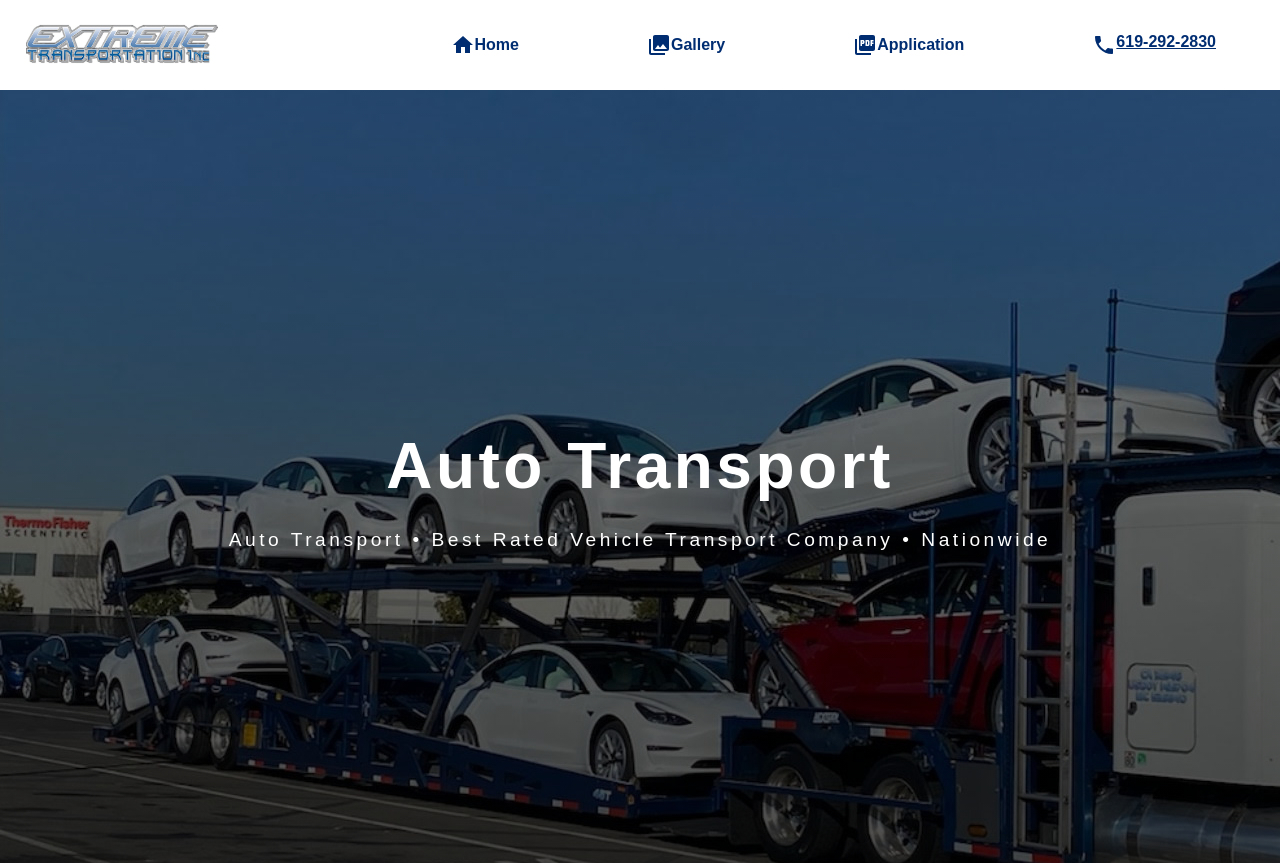
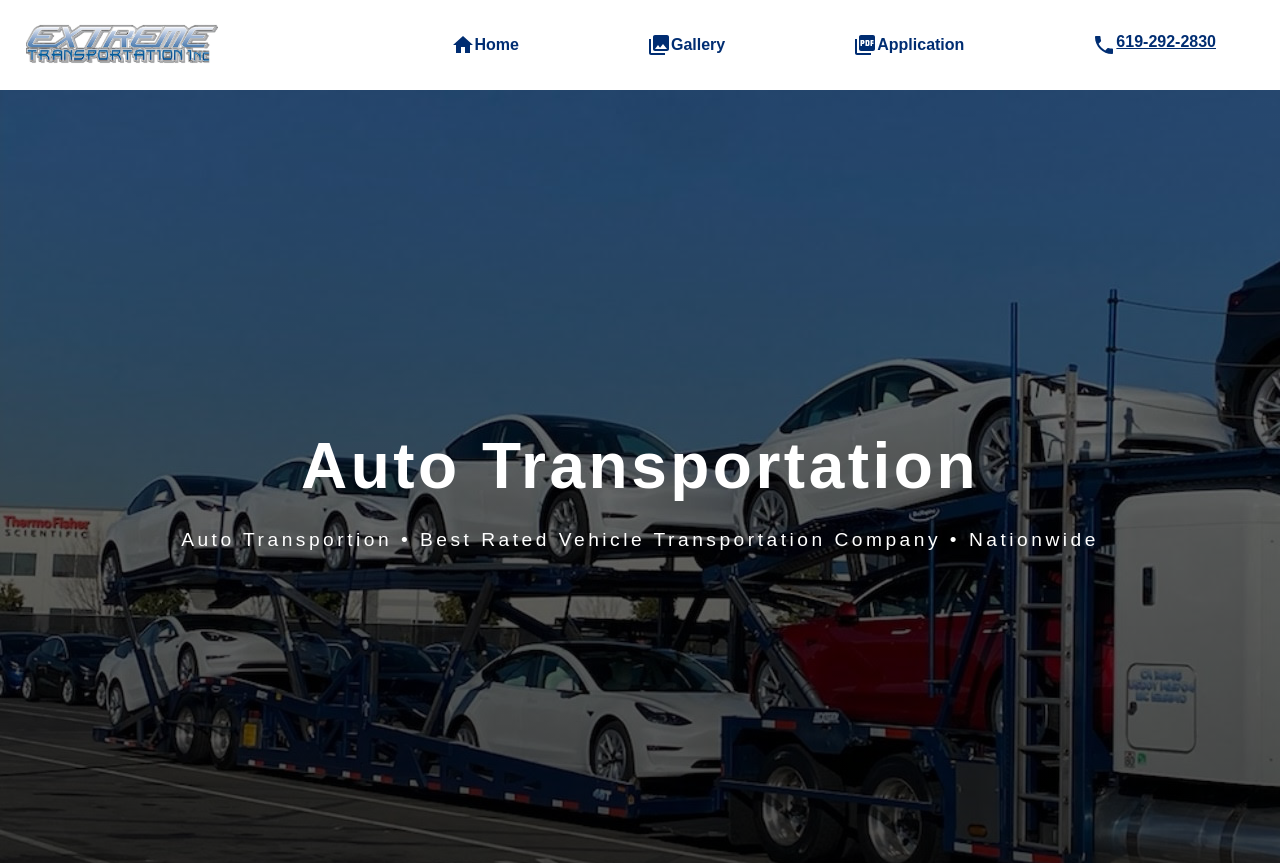
Before and after one commit to JoshuaDinh/Extreme-Transportation, a React (Create React App) app: page / in a window 1280 px wide. Shown: the top 863 px of the page. Built offline with nearby package versions, Linux system fonts and the light colour scheme.

Commit message:
Added files

```diff
--- a/src/App.js
+++ b/src/App.js
@@ -76,10 +76,10 @@ const App = () => {
             {" "}
             <div className="banner__title ">
               <h1 className="animate-animated animate__lightSpeedInRight ">
-                Auto Transport
+                Auto Transportation
               </h1>
               <p>
-                Auto Transport • Best Rated Vehicle Transport Company •
+                Auto Transportion • Best Rated Vehicle Transportation Company •
                 Nationwide
               </p>
             </div>
--- a/src/Components/Footer/Footer.js
+++ b/src/Components/Footer/Footer.js
@@ -40,7 +40,7 @@ const Footer = () => {
             <li> *US DOT Number - 1415704</li>
             <li> *Motor Carrier Number - 535840B</li>
             <li> *48 State Authority</li>
-            <li> *License Insured Bonded</li>
+            <li> *License - Insured - Bonded</li>
           </ul>
         </div>
       </div>
```
Also changed, not shown: 1 other file (tests, documents, lock files or other folders).
